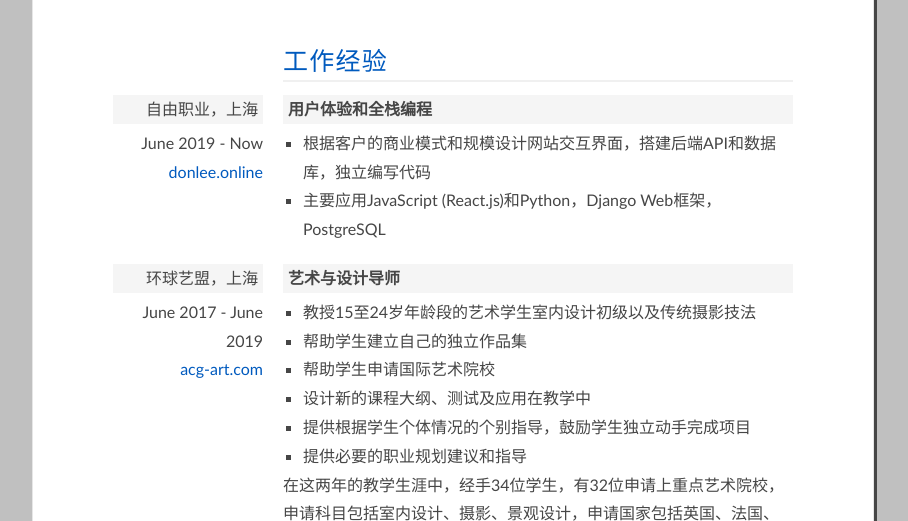
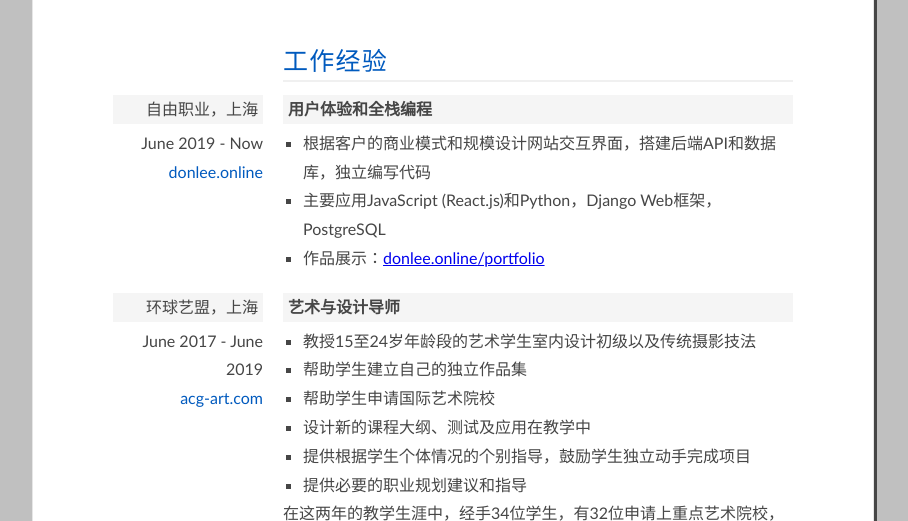
Before and after one commit to LD8/donlee, a Django app: page /cv-zh/ in a window 1280 px wide. Shown: the part 540-1061 px from the top of the page, without its empty margins (187-1095 px from the left). Run offline with Django 3.2, Linux system fonts and the light colour scheme.

Commit message:
updated cv a bit

```diff
--- a/frontend/templates/frontend/cv.html
+++ b/frontend/templates/frontend/cv.html
@@ -89,6 +89,7 @@
         <ul>
           <li>Build interactive web apps for clients - Design the interactivity, user experience and data structure based on their business models and requirement</li>
           <li>Develop web apps independently, mainly coding in JavaScript (React), Python (Django), PostgreSQL, HTML5, CSS3</li>
+          <li>Portfolio: <a target="_blank" rel="noopener noreferrer" href="https://donlee.online/portfolio">donlee.online/portfolio</a></li>
         </ul>
         <!-- <p>{ending && ending}</p> -->
       </div>
--- a/frontend/templates/frontend/cv_zh.html
+++ b/frontend/templates/frontend/cv_zh.html
@@ -88,6 +88,7 @@
         <ul>
           <li>根据客户的商业模式和规模设计网站交互界面，搭建后端API和数据库，独立编写代码</li>
           <li>主要应用JavaScript (React.js)和Python，Django Web框架，PostgreSQL</li>
+          <li>作品展示：<a target="_blank" rel="noopener noreferrer" href="https://donlee.online/portfolio">donlee.online/portfolio</a></li>
         </ul>
         <!-- <p>{ending && ending}</p> -->
       </div>
```
